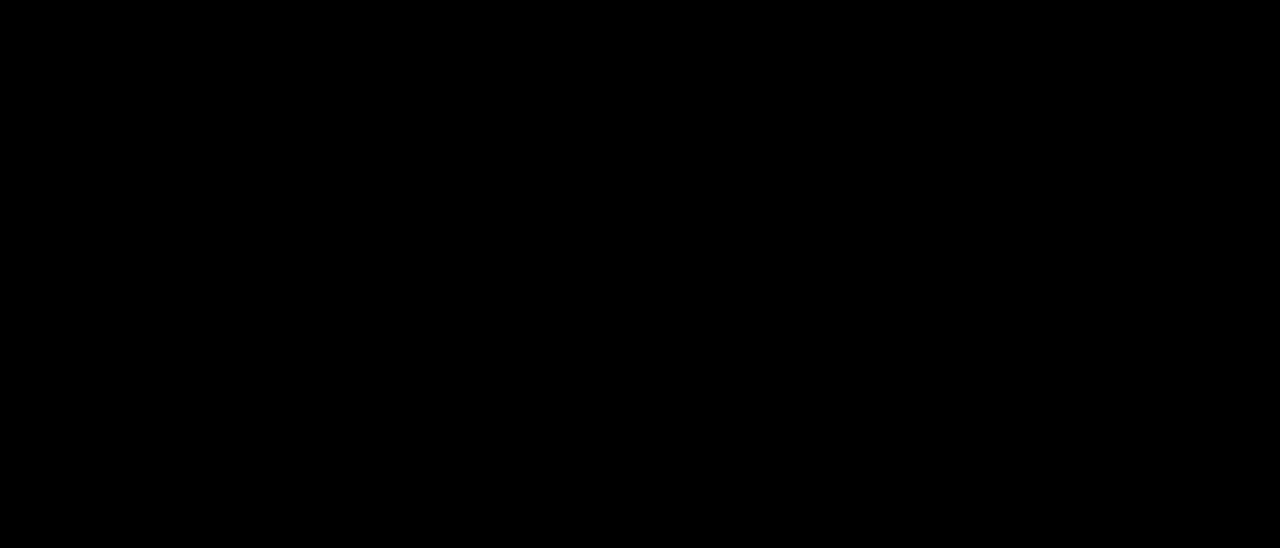
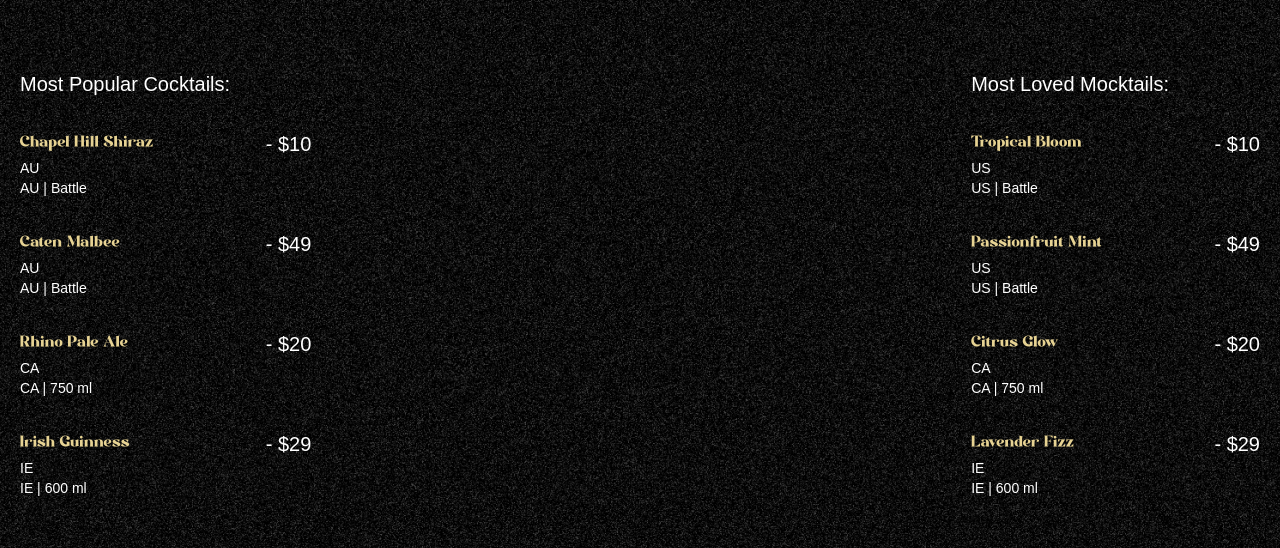
Before and after one commit to AdrianPalcic/mojito, a React (Vite) app: page / in a window 1280 px wide. Shown: the part 890-1438 px from the top of the page. Built offline with nearby package versions, Linux system fonts and the light colour scheme; a web font is replaced by a local one.

Commit message:
added second section

```diff
--- a/src/App.tsx
+++ b/src/App.tsx
@@ -2,6 +2,7 @@ import gsap from "gsap"
 import { ScrollTrigger, SplitText } from "gsap/all"
 import Navbar from "./components/Navbar"
 import Hero from "./components/Hero"
+import Cocktails from "./components/Cocktails"
 
 gsap.registerPlugin(ScrollTrigger, SplitText)
 
@@ -13,6 +14,7 @@ function App() {
    <main>
     <Navbar />
     <Hero />
+    <Cocktails />
    </main>
   )
 }
--- /dev/null
+++ b/src/components/Cocktails.tsx
@@ -0,0 +1,72 @@
+import { useGSAP } from '@gsap/react'
+import { cocktailLists, mockTailLists } from '../../constants'
+import gsap from 'gsap'
+
+const Cocktails = () => {
+
+    useGSAP(() =>{
+
+        const paralaxTimeline = gsap.timeline({
+            scrollTrigger: {
+                trigger: "#cocktails",
+                start: "top 30%",
+                end: "bottom 80%",
+                scrub: true,
+            }
+        })
+        paralaxTimeline.from('#c-left-leaf', {
+            x: -100,
+            y: 100,
+
+        })
+        .from('#c-right-leaf', {
+            x:100,
+            y: 100
+        })
+    })
+
+  return (
+    <section id="cocktails" className='noisy'>
+        <img src="/images/cocktail-left-leaf.png" alt="Left leaf" id="c-left-leaf" />
+        <img src="/images/cocktail-right-leaf.png" alt="right leaf" id="c-right-leaf" />
+
+        <div className='list'>
+            <div className='popular'>
+                <h2>Most Popular Cocktails:</h2>
+
+                <ul>
+                    {cocktailLists.map((cocktail) => (
+                        <li key={cocktail.name}>
+                            <div className='md:me-28'>
+                            <h3>{cocktail.name}</h3>
+                            <p>{cocktail.country}</p>
+                            <p>{cocktail.country} | {cocktail.detail}</p>
+                            </div>
+                            <span>- {cocktail.price}</span>
+                        </li>
+                    ))}
+                </ul>
+            </div>
+            <div className='loved'>
+                <h2>Most Loved Mocktails:</h2>
+
+                <ul>
+                    {mockTailLists.map((mock) => (
+                        <li key={mock.name}>
+                            <div className='md:me-28'>
+                            <h3>{mock.name}</h3>
+                            <p>{mock.country}</p>
+                            <p>{mock.country} | {mock.detail}</p>
+                            </div>
+                            <span>- {mock.price}</span>
+                        </li>
+                    ))}
+                </ul>
+            </div>
+        </div>
+    </section>
+
+  )
+}
+
+export default Cocktails
```
